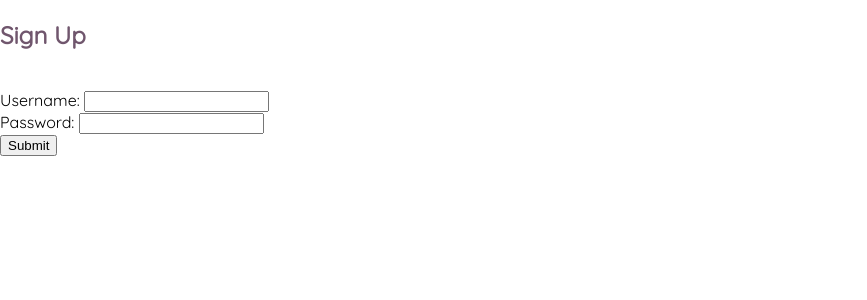
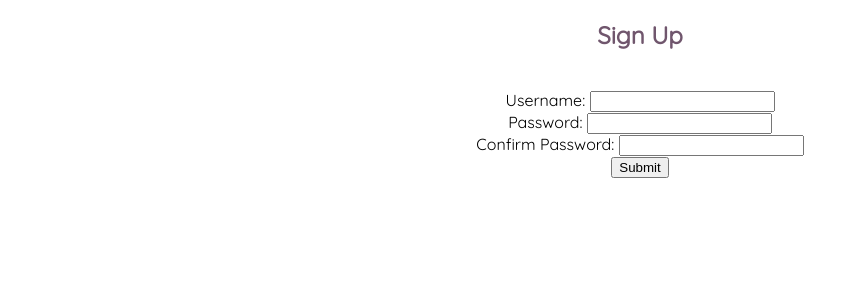
Before and after one commit to QuietImCoding/EditMyPaperPls, a Flask app: page /signup in a window 1280 px wide. Shown: the top 300 px of the page, without its empty margins (0-867 px from the left). Run offline with Flask 2, Linux system fonts and the light colour scheme.

Commit message:
fidnsaldnljk

```diff
--- a/templates/login.html
+++ b/templates/login.html
@@ -6,6 +6,7 @@
         <link rel="stylesheet" type="text/css" href="/static/css/style.css">
     </head>
 <body>
+<div id = "form">
     <h2>Login</h2>
     <form action="/login" method="POST">
     Userame:
@@ -15,6 +16,8 @@
         <br />
     <input type="submit" name = "submit" >
     </form>
+</div>
+
 </body>
 
 </html>
--- a/templates/signup.html
+++ b/templates/signup.html
@@ -6,6 +6,7 @@
         <link rel="stylesheet" type="text/css" href="/static/css/style.css">
     </head>
 <body>
+<div id="form">
     <h2>Sign Up</h2>
     <form action="/signup" method="POST">
     <br/>Username:
@@ -13,8 +14,13 @@
     <br/>Password:
     <input type="password" name ="password">
         <br/>
+        Confirm Password:
+        <input type="password" name ="password">
+        <br/>
         <input type="submit" name = "submit" >
     </form>
+</div>
+
 </body>
 
 </html>
```
